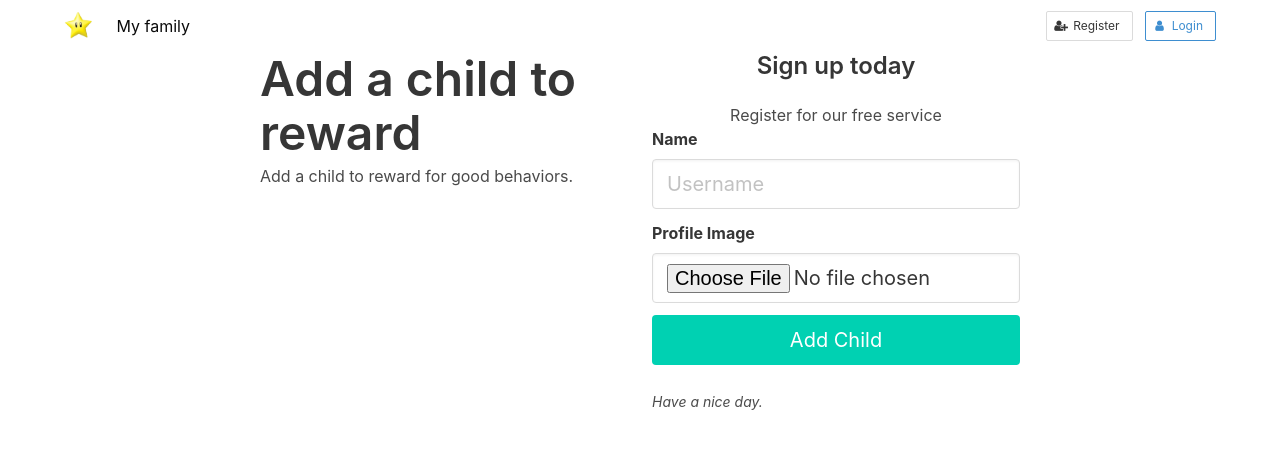
After one commit to laofeizhu/reward_chart, a Flask app: page /family/new_child in a window 1280 px wide. The commit adds this page. Shown: the top 449 px of the page. Run offline with Flask 2, Linux system fonts and the light colour scheme; some libraries are stand-ins or nearby versions.

Commit message:
add child with avatar works

```diff
--- a/app/__init__.py
+++ b/app/__init__.py
@@ -10,9 +10,10 @@ coloredlogs.install()
 app.config.from_object(Config)
 Bootstrap(app)
 
-from app import routes, db, auth
+from app import routes, db, auth, family
 
 app.register_blueprint(auth.bp)
+app.register_blueprint(family.bp)
 
 model = db.get_model()
 model.init_app(app)
--- a/app/auth.py
+++ b/app/auth.py
@@ -32,7 +32,7 @@ def register():
       model.register_user(user)
       session.clear()
       session['username'] = user.username
-      return redirect(url_for('auth.login'))
+      return redirect(url_for('family/user_console'))
 
     flash(error)
 
@@ -55,7 +55,7 @@ def login():
     if error is None:
       session.clear()
       session['username'] = user.username
-      return redirect(url_for('index'))
+      return redirect(url_for('family/user_console'))
 
     flash(error)
 
--- /dev/null
+++ b/app/family.py
@@ -0,0 +1,48 @@
+import functools
+import uuid
+
+from app import db, models, app
+
+from flask import (
+    Blueprint, flash, g, redirect, render_template, request, session, url_for
+)
+from werkzeug.utils import secure_filename
+
+bp = Blueprint('family', __name__, url_prefix='/family')
+
+@bp.route('/user_console', methods=('GET', 'POST'))
+def user_console():
+  if session.get('username') is None:
+    return redirect(url_for('auth.login'))
+  children = []
+  model = db.get_model()
+  for child_id in g.user.children:
+    children.append(model.get_child(child_id))
+  return render_template('family/console.html', children=children)
+
+@bp.route('/new_child', methods=('GET', 'POST'))
+def new_child():
+  if request.method == 'POST':
+    name = request.form['name']
+    model = db.get_model()
+    error = None
+
+    # TODO: verify that name is duplicated in user's children list.
+    if not name:
+      error = 'Name is required.'
+
+    if error is None:
+      child = models.Child(name=name)
+      if 'profile_image' in request.files:
+        profile_image = request.files['profile_image']
+        filename = secure_filename(str(uuid.uuid1()))
+        model.save_file(filename, profile_image)
+        child.avatar_url = filename
+      child.parents.append(g.user.id)
+      model.register_child(child)
+      model.add_child(g.user.id, child.id)
+      g.user = db.get_model().get_user(id=g.user.id)
+      return redirect(url_for('family.user_console'))
+
+    flash(error)
+  return render_template('family/new_child.html')
--- a/app/routes.py
+++ b/app/routes.py
@@ -3,13 +3,17 @@ import json
 from datetime import datetime, timedelta
 
 from app import app, db, models
-from app.forms import LoginForm
 from flask import render_template, jsonify, request, url_for, flash, redirect
 
 @app.route('/')
 @app.route('/index')
 def index():
   return render_template('index.html')
+
+@app.route('/file/<filename>')
+def file(filename):
+  model = db.get_model()
+  return model.send_file(filename)
 
 @app.route('/admin')
 def admin():
--- /dev/null
+++ b/app/templates/family/new_child.html
@@ -0,0 +1,39 @@
+{% extends 'base.html' %}
+
+{% block content %}
+<section class="container">
+  <div class="columns is-multiline">
+    <div class="column is-8 is-offset-2 register">
+      <div class="columns">
+        <div class="column left">
+          <h1 class="title is-1">Add a child to reward</h1>
+          <h2 class="subtitle colored is-4"></h2>
+          <p>Add a child to reward for good behaviors.</p>
+        </div>
+        <div class="column right has-text-centered">
+          <h1 class="title is-4">Sign up today</h1>
+          <p class="description">Register for our free service</p>
+          <form method="POST" enctype="multipart/form-data" class="has-text-left">
+            <div class="field">
+              <label class="label">Name</label>
+              <div class="control">
+                <input name="name" id="name" class="input is-medium" type="text" placeholder="Username" required>
+              </div>
+            </div>
+            <div class="field">
+              <label class="label">Profile Image</label>
+              <div class="control">
+                <input name="profile_image" id="profile_image" class="input is-medium" type="file"
+                  placeholder="Profile Image" required>
+              </div>
+            </div>
+            <button class="button is-block is-primary is-fullwidth is-medium">Add Child</button>
+            <br>
+            <small><em>Have a nice day.</em></small>
+          </form>
+        </div>
+      </div>
+    </div>
+  </div>
+</section>
+{% endblock %}
--- a/app/templates/navbar.html
+++ b/app/templates/navbar.html
@@ -12,7 +12,7 @@
     </div>
     <div id="topNav" class="navbar-menu">
       <div class="navbar-start">
-        <a class="navbar-item" href="cover.html">Home</a>
+        <a class="navbar-item" href="{{ url_for('family.user_console') }}">My family</a>
       </div>
       <div class="navbar-end">
         <div class="navbar-item">
```
Also changed, not shown: app/db/model_mongodb.py (+18 -0 lines), app/forms.py (deleted, +0 -9 lines), app/models.py (+42 -38 lines), app/templates/family/console.html (added, +45 -0 lines), app/templates/family/rewardchart.html (added).
